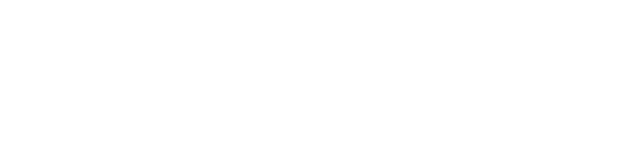
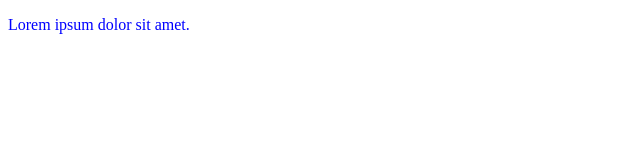
Before and after one commit to mrHozhiy/future-tech, a website: page index.html in a window 1280 px wide. Shown: the whole page, without its empty margins (0-640 px from the left). Drawn offline with Linux system fonts and the light colour scheme.

Commit message:
add sass-watch

```diff
--- a/index.html
+++ b/index.html
@@ -4,8 +4,10 @@
     <meta charset="UTF-8" />
     <meta name="viewport" content="width=device-width, initial-scale=1.0" />
     <title>Future Tech | Home</title>
-
+    <link rel="stylesheet" href="./styles/main.css" />
     <script type="module" src="./scripts/main.js" defer></script>
   </head>
-  <body></body>
+  <body>
+    <p>Lorem ipsum dolor sit amet.</p>
+  </body>
 </html>
--- a/package.json
+++ b/package.json
@@ -11,6 +11,10 @@
   "type": "module",
   "main": "index.js",
   "scripts": {
-    "test": "echo \"Error: no test specified\" && exit 1"
+    "test": "echo \"Error: no test specified\" && exit 1",
+    "sass-watch": "sass --watch ."
+  },
+  "devDependencies": {
+    "sass": "^1.93.2"
   }
 }
--- a/styles/main.scss
+++ b/styles/main.scss
@@ -0,0 +1,11 @@
+@use "normalize";
+@use "fonts";
+@use "variables";
+@use "utils";
+@use "globals";
+
+body {
+  p {
+    color: blue;
+  }
+}
```
Also changed, not shown: styles/main.css (added), 2 other files.
